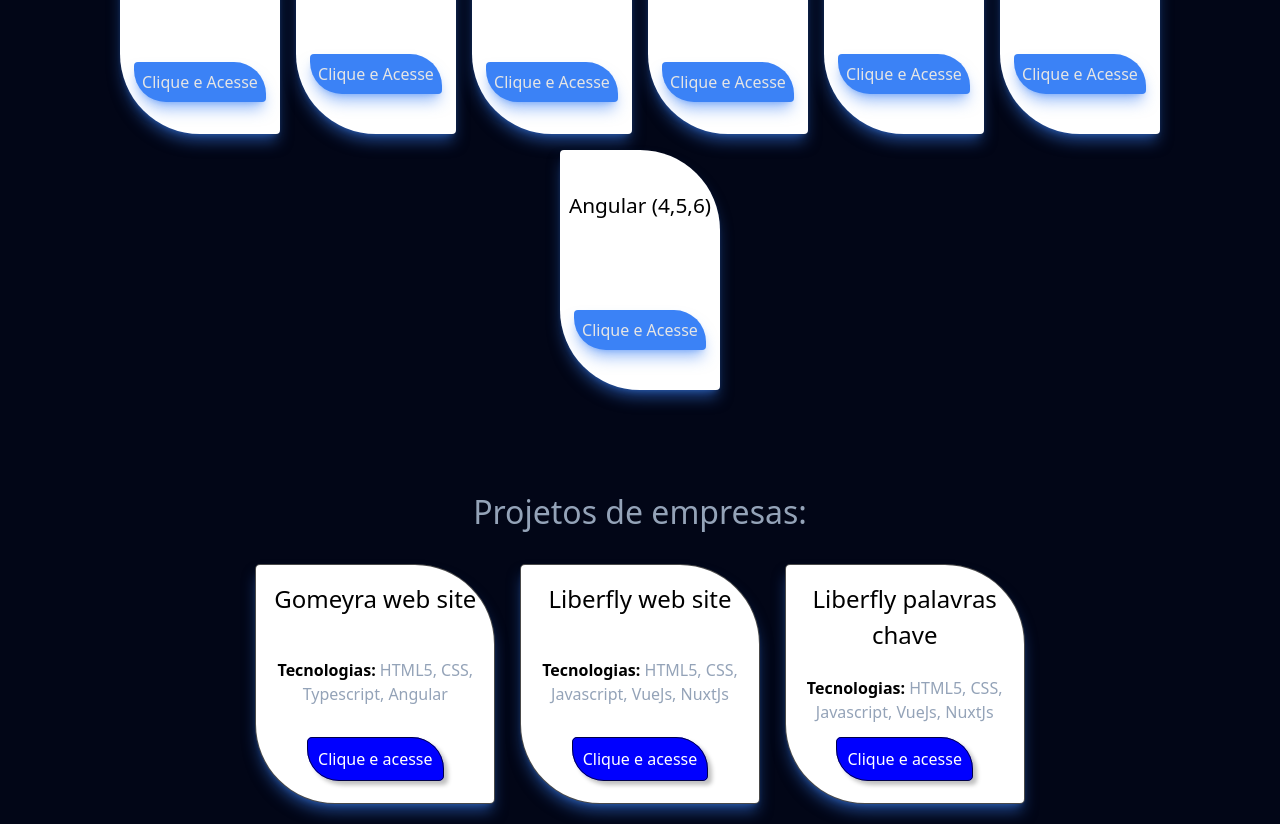
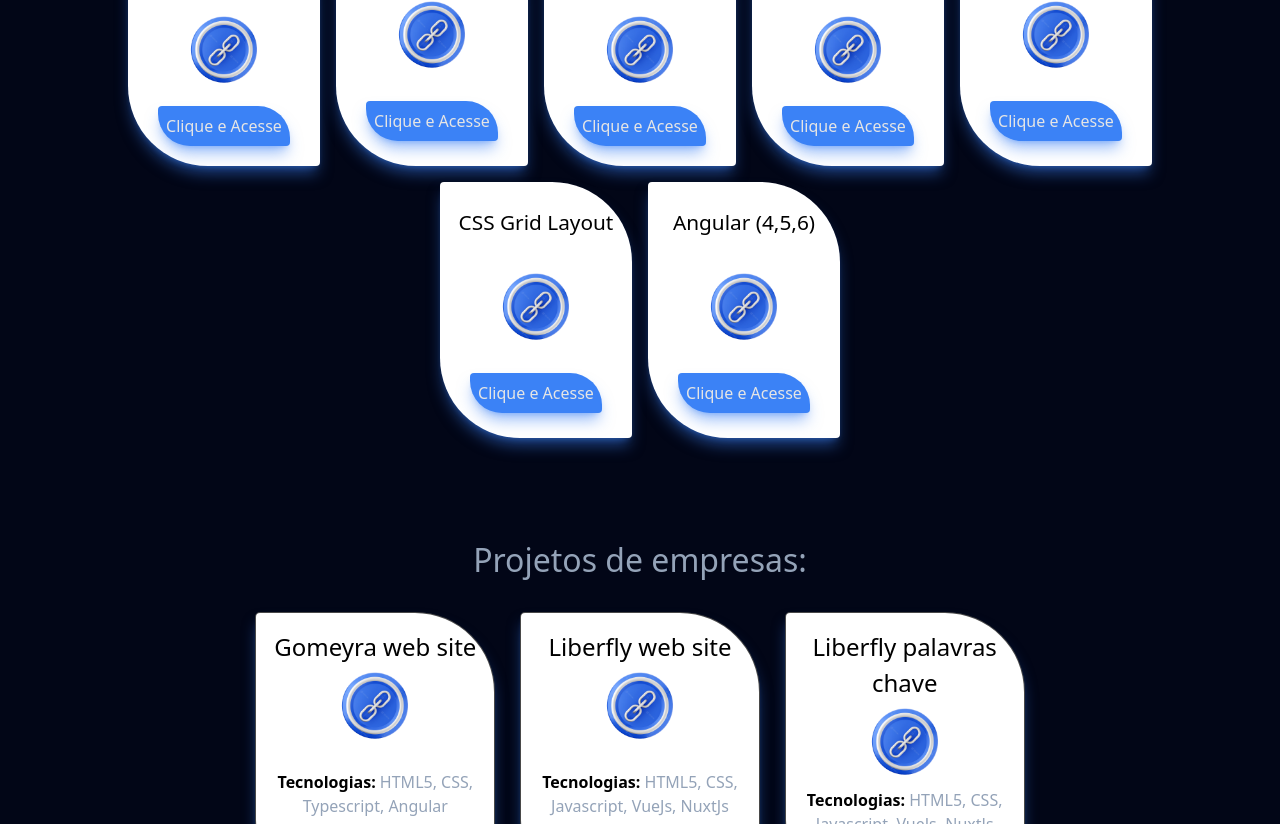
Before and after one commit to gleysonareas/gleysonareas, a Nuxt app: page / in a window 1280 px wide. Shown: the part 976-1800 px from the top of the page. Built offline with nearby package versions, Linux system fonts and the light colour scheme.

Commit message:
update project

```diff
--- a/components/Home/Documents/Content.vue
+++ b/components/Home/Documents/Content.vue
@@ -5,6 +5,7 @@
     <section class="flex flex-wrap justify-center gap-4">
       <div :class="cardStyle" v-for="(item, id) in documents" :key="id">
         <p>{{ item.name }}</p>
+        <img src="../../../assets/img/pdf.png" alt="" />
         <a :class="linkStyle" :href="item.link">Clique e Baixe</a>
       </div>
     </section>
@@ -12,6 +13,7 @@
     <section class="flex flex-wrap justify-center gap-4">
       <div :class="cardStyle" v-for="(item, id) in certificate" :key="id">
         <p>{{ item.name }}</p>
+        <img src="../../../assets/img/link.png" alt="" />
         <a target="_blank" :class="linkStyle" :href="item.link"
           >Clique e Acesse</a
         >
@@ -82,8 +84,9 @@ const certificate = ref<any[]>([
   justify-content: space-around;
   border-top-right-radius: 5rem;
   border-bottom-left-radius: 5rem;
-  height: 15rem;
-  width: 10rem;
+  height: 16rem;
+  width: 12rem;
+  padding: 1rem;
 }
 
 .document-link {
@@ -106,6 +109,10 @@ h2 {
   text-align: center;
 }
 
+img {
+  width: 5rem;
+}
+
 p {
   font-size: 1.3rem;
   font-weight: 500;
--- a/components/Home/Project/Content.vue
+++ b/components/Home/Project/Content.vue
@@ -68,7 +68,7 @@ const studyProjects = ref<any>(ProjectsStudy);
       justify-content: space-around;
       border-top-right-radius: 5rem;
       border-bottom-left-radius: 5rem;
-      height: 15rem;
+      height: 18rem;
       width: 15rem;
     }
   }
--- a/shared/components/Card/Content.vue
+++ b/shared/components/Card/Content.vue
@@ -2,6 +2,7 @@
   <div class="card">
     <div class="card__header">
       <h1>{{ data.title }}</h1>
+      <img src="../../../assets/img/link.png" alt="" />
     </div>
     <div class="card__body">
       <p><strong>Tecnologias:</strong> {{ data.technologies }}</p>
@@ -33,6 +34,12 @@ defineProps({
     font-weight: 500;
     color: #000;
     text-align: center;
+    display: flex;
+    flex-direction: column;
+    align-items: center;
+    img {
+      width: 5rem;
+    }
   }
 
   &__body {
```
Also changed, not shown: assets/img/external-link.png (added), assets/img/pdf.png (added).
